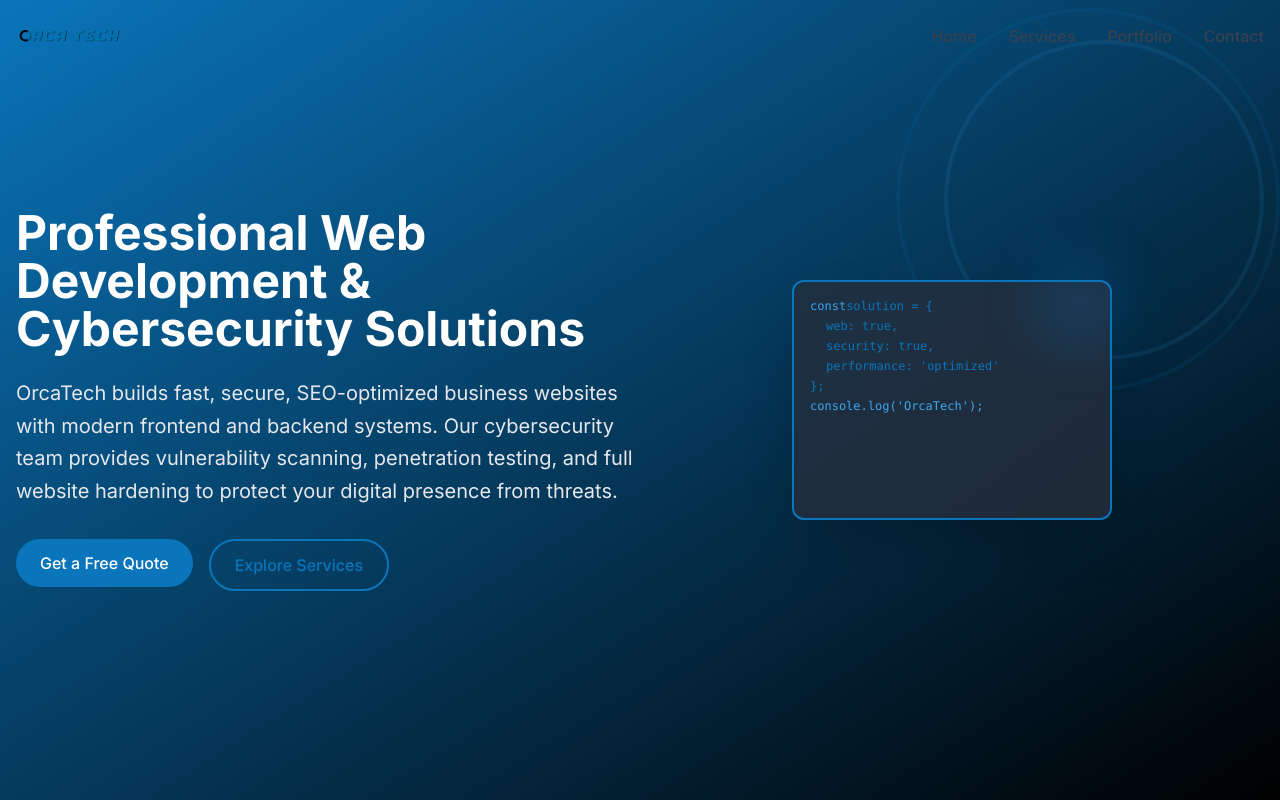
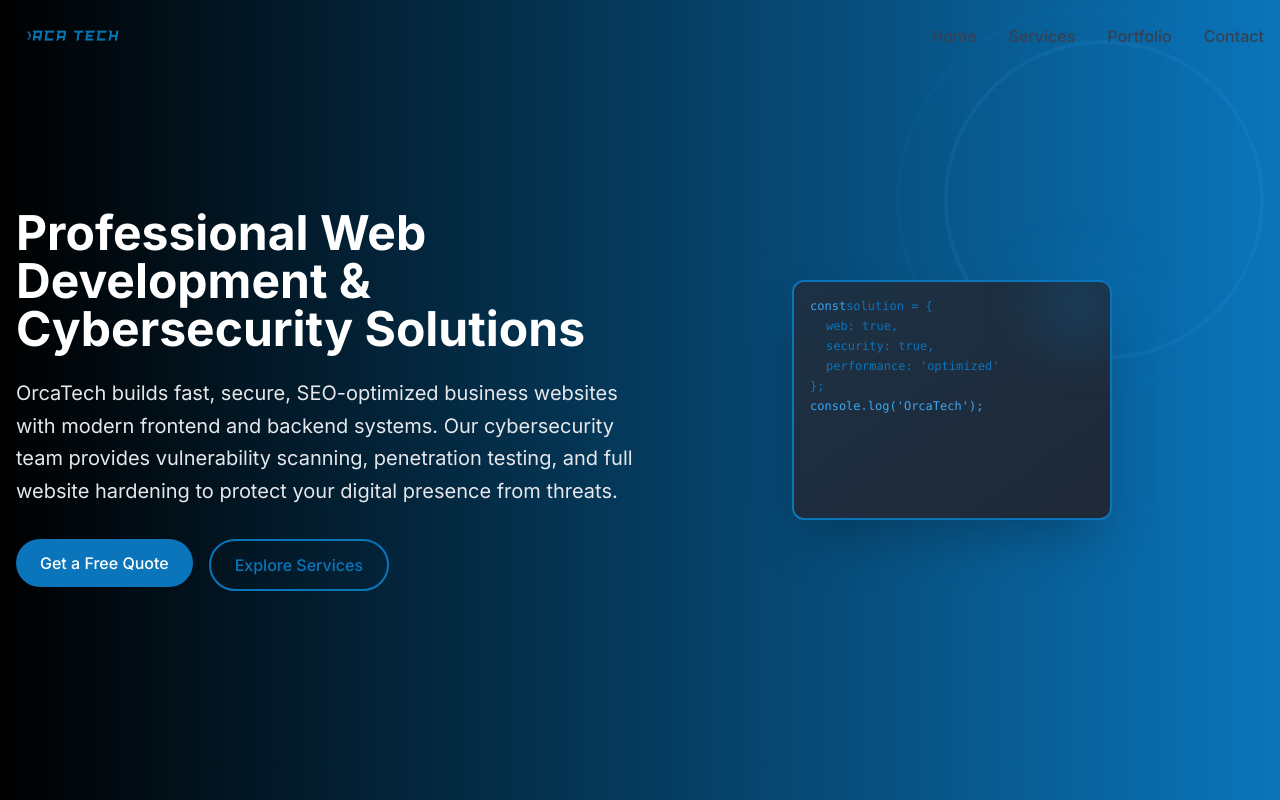
Before and after one commit to OmarHany-sudo/Orca--Tech, a Next.js app: page / in a window 1280 px wide. Shown: the top 800 px of the page. Built offline with nearby package versions, Linux system fonts and the light colour scheme.

Commit message:
Update Hero.tsx

```diff
--- a/src/components/home/Hero.tsx
+++ b/src/components/home/Hero.tsx
@@ -6,8 +6,8 @@
 export default function Hero() {
   return (
     <section
-      id="hero"
-      className="relative min-h-screen flex items-center bg-gradient-to-br from-orca-blue to-black overflow-hidden"
+  id="hero"
+  className="relative min-h-screen flex items-center bg-gradient-to-r from-black to-orca-blue overflow-hidden"
       aria-label="OrcaTech Web Development and Cybersecurity Services"
     >
       <div className="absolute inset-0 circuit-bg opacity-10"></div>
```
